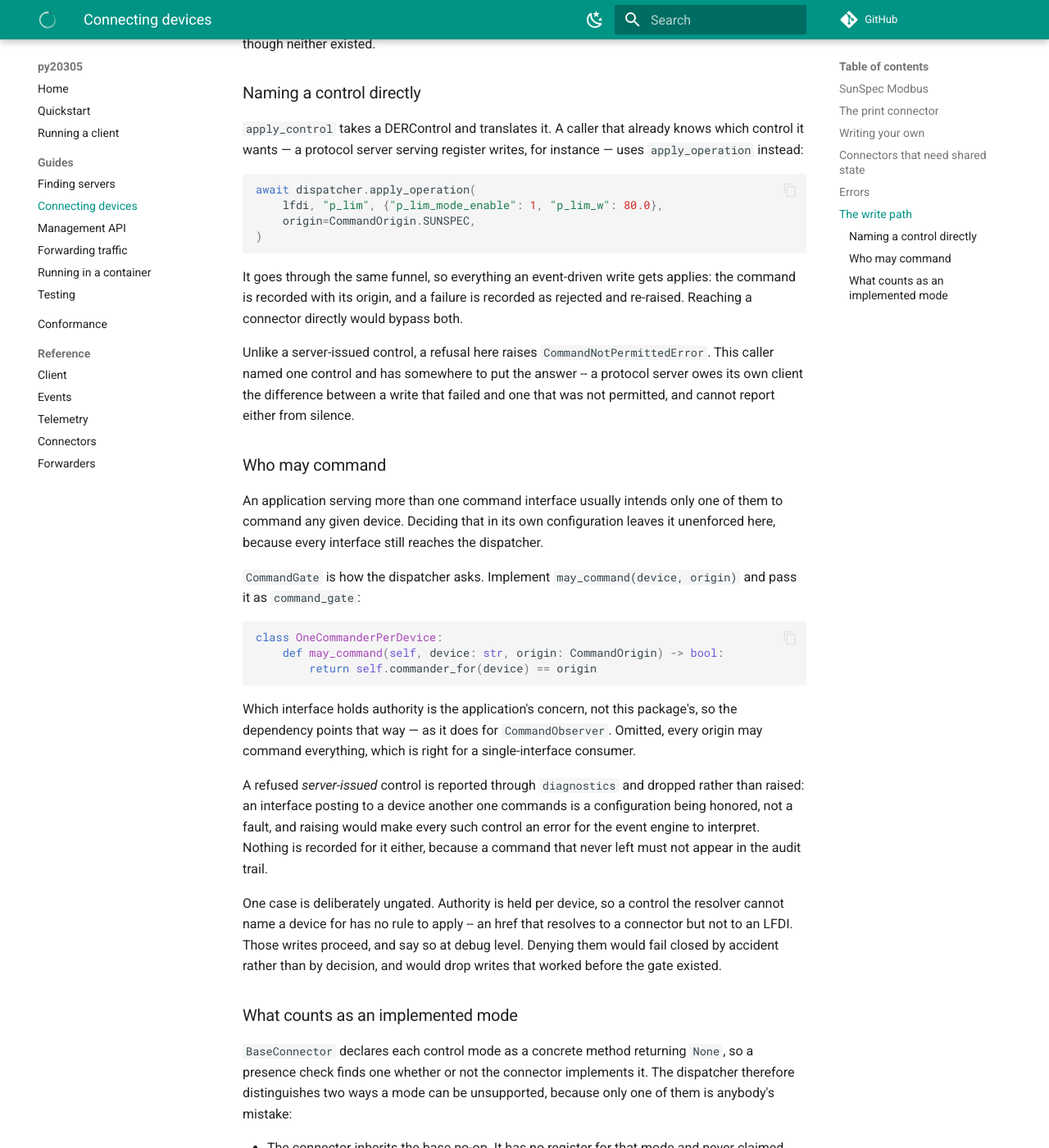
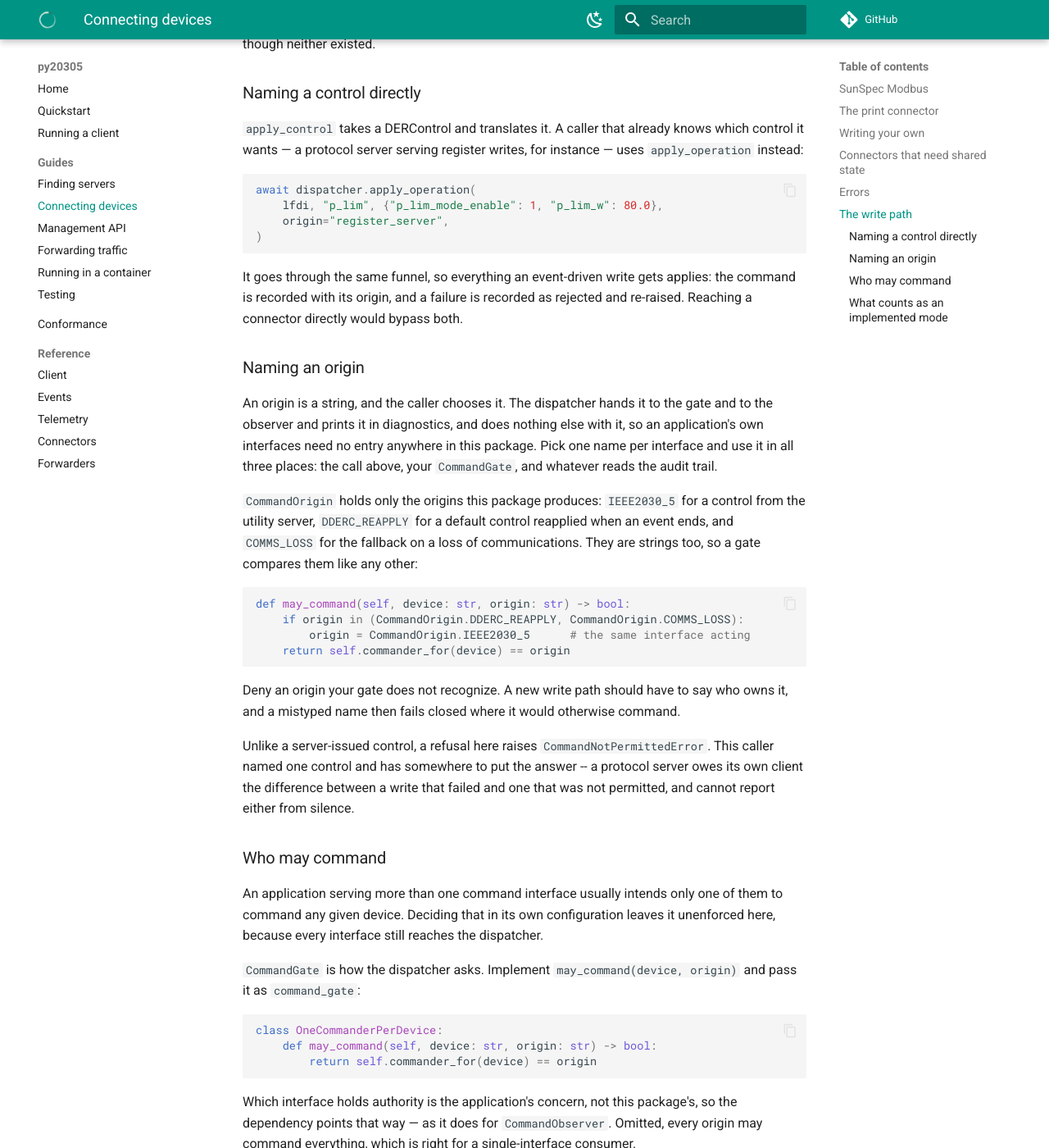
Before and after one commit to DERSecurity/py20305, an MkDocs documentation site: the page built from docs/connectors.md, in a window 1280 px wide and 1400 px high, scrolled down 3176 px. Shown: the whole window at 82% size. Built offline with MkDocs 1.6.1 and Material for MkDocs 9.7.7, drawn with Linux system fonts in a browser that asks for light colours; comment, search, counter and statistics services are not loaded.

Commit message:
Take any string as a command origin, and list only the origins made here
An origin was a member of a closed list, so an application that put
another command interface in front of the same devices needed that
interface added to this package before it could issue a command. Two had
been added that way already.

The dispatcher hands an origin to the gate and the observer and prints it
in diagnostics, and does nothing else with it. So the type is now str:
apply_operation, CommandGate, CommandObserver and CommandRecord carry
whatever the caller names. CommandOrigin keeps the three origins this
package produces, which are strings and pass through the same way.

LOCAL_API and SUNSPEC are removed. Neither is produced here; each named an
interface of an application built on this package.

````diff
--- a/docs/connectors.md
+++ b/docs/connectors.md
@@ -147,13 +147,37 @@
 ```python
 await dispatcher.apply_operation(
     lfdi, "p_lim", {"p_lim_mode_enable": 1, "p_lim_w": 80.0},
-    origin=CommandOrigin.SUNSPEC,
+    origin="register_server",
 )
 ```
 
 It goes through the same funnel, so everything an event-driven write gets applies:
 the command is recorded with its origin, and a failure is recorded as rejected and
 re-raised. Reaching a connector directly would bypass both.
+
+### Naming an origin
+
+An origin is a string, and the caller chooses it. The dispatcher hands it to the
+gate and to the observer and prints it in diagnostics, and does nothing else with
+it, so an application's own interfaces need no entry anywhere in this package.
+Pick one name per interface and use it in all three places: the call above, your
+`CommandGate`, and whatever reads the audit trail.
+
+`CommandOrigin` holds only the origins this package produces: `IEEE2030_5` for a
+control from the utility server, `DDERC_REAPPLY` for a default control reapplied
+when an event ends, and `COMMS_LOSS` for the fallback on a loss of
+communications. They are strings too, so a gate compares them like any other:
+
+```python
+def may_command(self, device: str, origin: str) -> bool:
+    if origin in (CommandOrigin.DDERC_REAPPLY, CommandOrigin.COMMS_LOSS):
+        origin = CommandOrigin.IEEE2030_5      # the same interface acting
+    return self.commander_for(device) == origin
+```
+
+Deny an origin your gate does not recognize. A new write path should have to say
+who owns it, and a mistyped name then fails closed where it would otherwise
+command.
 
 Unlike a server-issued control, a refusal here raises
 `CommandNotPermittedError`. This caller named one control and has somewhere to
@@ -172,7 +196,7 @@
 
 ```python
 class OneCommanderPerDevice:
-    def may_command(self, device: str, origin: CommandOrigin) -> bool:
+    def may_command(self, device: str, origin: str) -> bool:
         return self.commander_for(device) == origin
 ```
 
````
Also changed, not shown: changelog.d/44.changed.md (added, +16 -0 lines), changelog.d/44.removed.md (added, +7 -0 lines), 4 other files.
